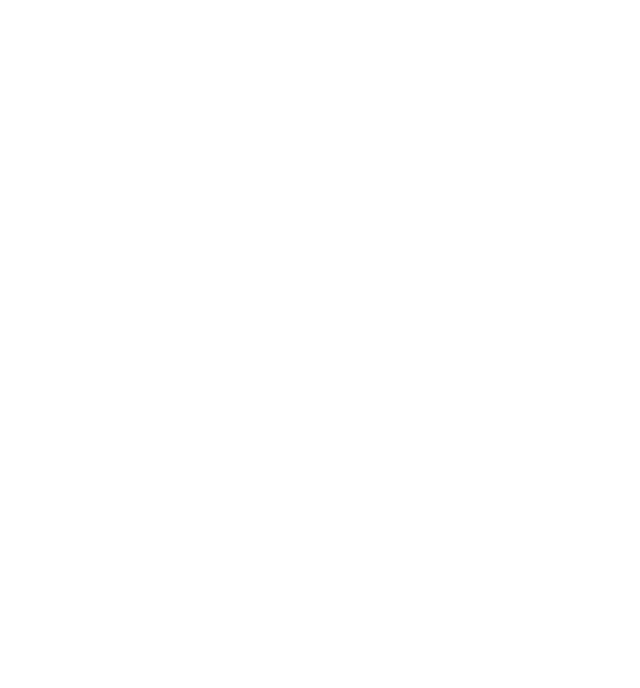
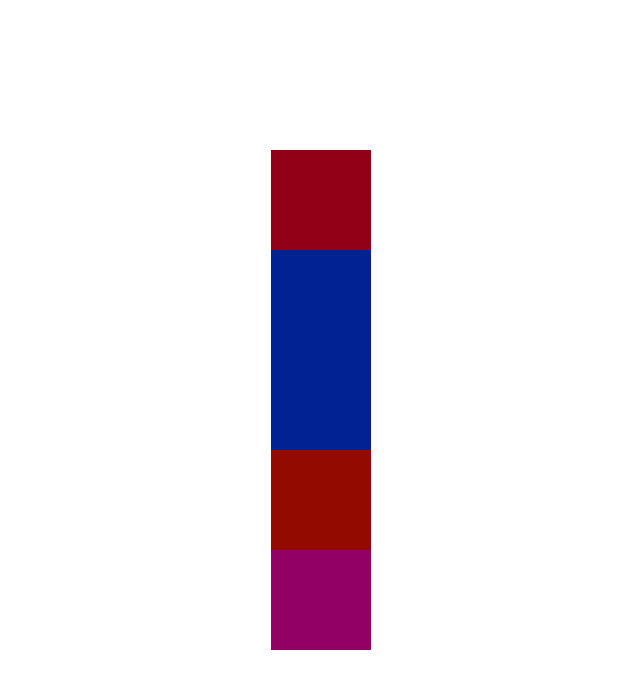
Before and after one commit to AtsuSuzu-R/react-train-1, a React (Vite) app: page / in a window 1280 px wide. Shown: the top 688 px of the page, without its empty margins (319-959 px from the left). Built offline with nearby package versions, Linux system fonts and the light colour scheme.

Commit message:
10/8 ColorBox追加、途中

```diff
--- a/src/App.jsx
+++ b/src/App.jsx
@@ -5,18 +5,32 @@
 import ShoppingList from "./ShoppingList";
 import Clicker from "./Clicker";
 import Toggler from "./Toggler";
+import ColorBox from "./ColorBox";
+import ColorBoxGrid from "./ColorBoxGrid";
 
-const data = [
-  { id: 1, item: "卵", quantity: 12, completed: false },
-  { id: 2, item: "牛乳", quantity: 1, completed: true },
-  { id: 3, item: "さんま", quantity: 4, completed: false },
-  { id: 4, item: "納豆", quantity: 2, completed: true },
+const colors = [
+  "#009284ff",
+  "#00880bff",
+  "#928400ff",
+  "#0c9200ff",
+  "#002292ff",
+  "#5d0092ff",
+  "#920086ff",
+  "#920066ff",
+  "#920018ff",
+  "#229200ff",
+  "#920a00ff",
+  "#009284ff",
 ];
 
 function App() {
   const [count, setCount] = useState(0);
 
-  return <></>;
+  return (
+    <>
+      <ColorBoxGrid colors={colors} />
+    </>
+  );
 }
 
 export default App;
--- /dev/null
+++ b/src/ColorBox.css
@@ -0,0 +1,4 @@
+.ColorBox {
+  width: 100px;
+  height: 100px;
+}
--- a/src/ColorBox.jsx
+++ b/src/ColorBox.jsx
@@ -0,0 +1,25 @@
+import { useState } from "react";
+import "./ColorBox.css";
+
+function randomColor(arr) {
+  const num = Math.floor(Math.random() * arr.length);
+  return arr[num];
+}
+
+export default function ColorBox({ colors }) {
+  const [colornum, setColor] = useState(randomColor(colors));
+  const changeColor = () => {
+    const randomColor1 = randomColor(colors);
+    setColor(randomColor1);
+  };
+
+  return (
+    <>
+      <div
+        className="ColorBox"
+        style={{ backgroundColor: colornum }}
+        onClick={changeColor}
+      ></div>
+    </>
+  );
+}
--- /dev/null
+++ b/src/ColorBoxGrid.jsx
@@ -0,0 +1,13 @@
+import ColorBox from "./ColorBox";
+
+export default function ({ colors }) {
+  return (
+    <>
+      <ColorBox colors={colors} />
+      <ColorBox colors={colors} />
+      <ColorBox colors={colors} />
+      <ColorBox colors={colors} />
+      <ColorBox colors={colors} />
+    </>
+  );
+}
```
